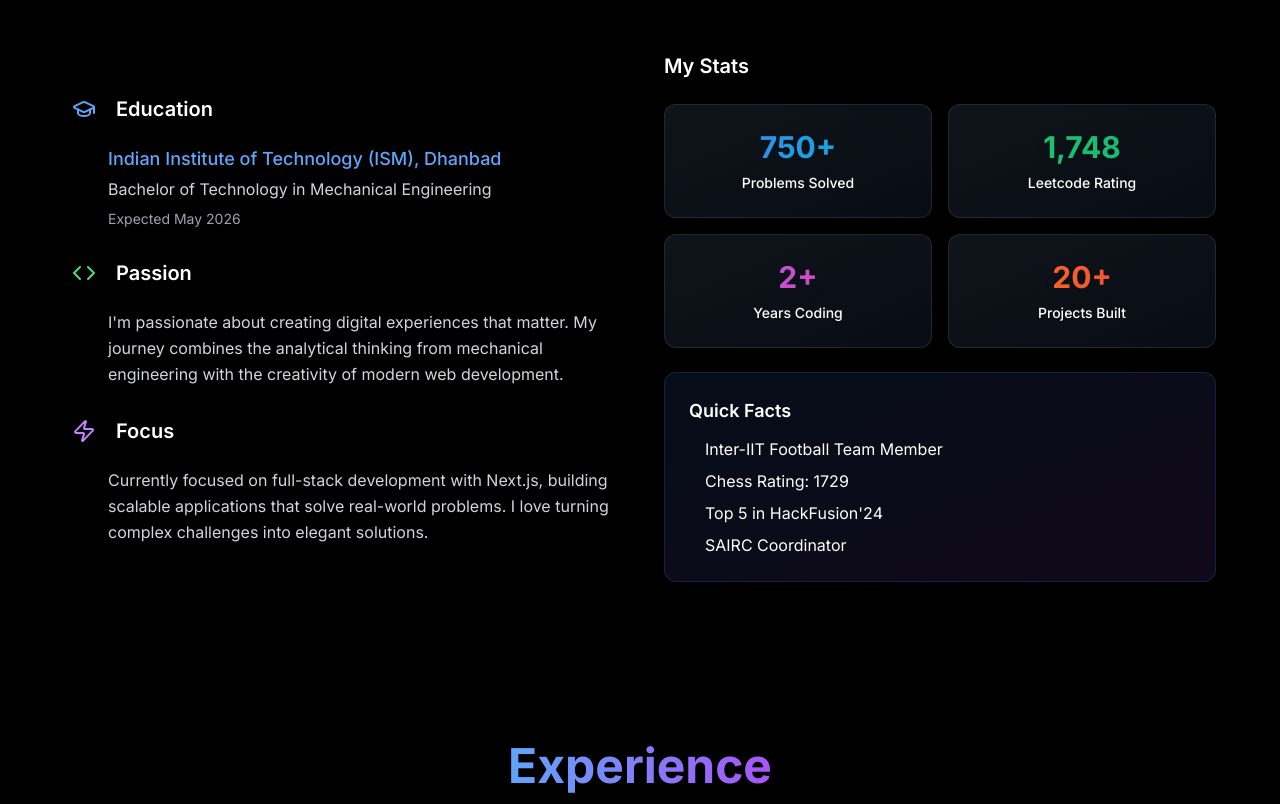
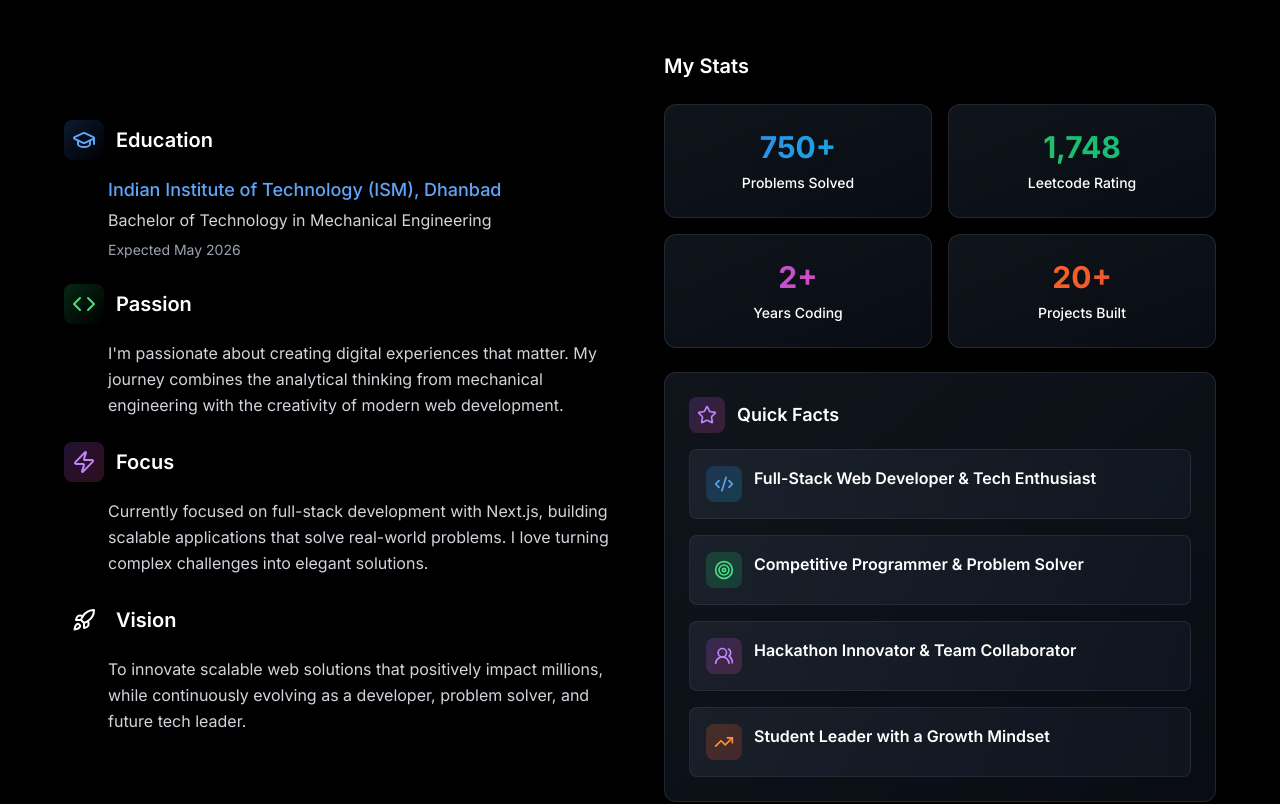
Before and after one commit to Subham170/portfolio_Next.js, a Next.js app: page / in a window 1280 px wide. Shown: the part 940-1744 px from the top of the page. Built offline with nearby package versions, Linux system fonts and the light colour scheme.

Commit message:
updated about section

```diff
--- a/components/about.tsx
+++ b/components/about.tsx
@@ -1,13 +1,30 @@
 "use client"
 
-import { GraduationCap, Code, Zap } from "lucide-react"
+import {
+  GraduationCap,
+  Code,
+  Zap,
+  Target,
+  Trophy,
+  Users,
+  Star,
+  Award,
+  Code2,
+  Users2,
+  TrendingUp,
+  BookOpen,
+  Heart,
+  Rocket,
+  ClubIcon as Football,
+  CastleIcon as ChessKnight,
+} from "lucide-react"
 import data from "@/data.json"
 import { motion, useMotionValue, animate, useInView } from "framer-motion"
 import { useEffect, useRef } from "react"
 
 function AnimatedNumber({ value, inView }: { value: string; inView: boolean }) {
   const ref = useRef<HTMLSpanElement>(null)
-  const number = parseInt(value.replace(/\D/g, ""))
+  const number = Number.parseInt(value.replace(/\D/g, ""))
   const suffix = value.replace(/\d+/g, "")
   const motionValue = useMotionValue(0)
 
@@ -23,6 +40,7 @@ function AnimatedNumber({ value, inView }: { value: string; inView: boolean }) {
         },
       })
     } else {
+      // Reset motionValue when not in view to restart animation on re-entry
       motionValue.set(0)
       if (ref.current) ref.current.textContent = "0"
     }
@@ -31,7 +49,8 @@ function AnimatedNumber({ value, inView }: { value: string; inView: boolean }) {
 
   return (
     <span>
-      <span ref={ref}>0</span>{suffix}
+      <span ref={ref}>0</span>
+      {suffix}
     </span>
   )
 }
@@ -41,7 +60,23 @@ export function About() {
     GraduationCap,
     Code,
     Zap,
-  }
+    Target,
+    BookOpen,
+    Heart,
+    Rocket,
+    Trophy,
+    Users,
+    Star,
+    Award,
+    Code2,
+    Users2,
+    TrendingUp,
+    Football,
+    ChessKnight,
+  } as const
+
+  const cardRefs = useRef<HTMLDivElement[]>([])
+  const factRefs = useRef<HTMLDivElement[]>([])
 
   return (
     <section id="about" className="py-20 relative z-10">
@@ -54,18 +89,34 @@ export function About() {
               </span>
             </h2>
           </div>
-
           <div className="grid md:grid-cols-2 gap-12 items-center">
             {/* Left side - Text content */}
             <div className="space-y-6">
-              <div className="space-y-4">
+                              {data.sections.about.sections.map((section, index) => {
+                  const IconComponent = iconMap[section.icon as keyof typeof iconMap]
+                  const sectionRef = useRef<HTMLDivElement>(null)
+                  const inView = useInView(sectionRef, { amount: 0.6 })
+
+                  return (
+                    <motion.div
+                      key={index}
+                      ref={sectionRef}
+                      className="space-y-4"
+                      initial={{ opacity: 0, x: -50 }}
+                      whileInView={{ opacity: 1, x: 0 }}
+                      viewport={{ once: true, amount: 0.4 }}
+                      transition={{ duration: 0.6, delay: index * 0.1 }}
+                    >
                     <div className="flex items-center gap-3 mb-4">
-                  <div className={`p-2 rounded-lg bg-gradient-to-br ${data.sections.about.sections[0].color}`}>
-                    <GraduationCap className={`h-6 w-6 ${data.sections.about.sections[0].iconColor}`} />
+                      <div className={`p-2 rounded-lg bg-gradient-to-br ${section.color}`}>
+                        {IconComponent && <IconComponent className={`h-6 w-6 ${section.iconColor}`} />}
                       </div>
-                  <h3 className="text-xl font-semibold text-white">{data.sections.about.sections[0].title}</h3>
+                      <h3 className="text-xl font-semibold text-white">{section.title}</h3>
                     </div>
                     <div className="pl-11">
+                      {section.title === "Education" ? (
+                        // Special handling for Education section
+                        <>
                           <h4 className="text-lg font-medium text-blue-400 mb-1">
                             {data.personal.education.institution}
                           </h4>
@@ -73,45 +124,23 @@ export function About() {
                           <div className="flex flex-wrap gap-4 text-sm text-gray-400">
                             <span>{data.personal.education.graduation}</span>
                           </div>
+                        </>
+                      ) : (
+                        // For all other sections
+                        <p className="text-gray-300 leading-relaxed">{section.description}</p>
+                      )}
                     </div>
+                  </motion.div>
+                )
+              })}
             </div>
-
-              <div className="space-y-4">
-                <div className="flex items-center gap-3 mb-4">
-                  <div className={`p-2 rounded-lg bg-gradient-to-br ${data.sections.about.sections[1].color}`}>
-                    <Code className={`h-6 w-6 ${data.sections.about.sections[1].iconColor}`} />
-                  </div>
-                  <h3 className="text-xl font-semibold text-white">{data.sections.about.sections[1].title}</h3>
-                </div>
-                <div className="pl-11">
-                  <p className="text-gray-300 leading-relaxed">
-                    {data.sections.about.sections[1].description}
-                  </p>
-                </div>
-              </div>
-
-              <div className="space-y-4">
-                <div className="flex items-center gap-3 mb-4">
-                  <div className={`p-2 rounded-lg bg-gradient-to-br ${data.sections.about.sections[2].color}`}>
-                    <Zap className={`h-6 w-6 ${data.sections.about.sections[2].iconColor}`} />
-                  </div>
-                  <h3 className="text-xl font-semibold text-white">{data.sections.about.sections[2].title}</h3>
-                </div>
-                <div className="pl-11">
-                  <p className="text-gray-300 leading-relaxed">
-                    {data.sections.about.sections[2].description}
-                  </p>
-                </div>
-              </div>
-            </div>
-
             {/* Right side - Stats/Highlights */}
             <div className="space-y-6">
               <h3 className="text-xl font-semibold text-white mb-4">My Stats</h3>
               <div className="grid grid-cols-2 gap-4">
                                   {data.personal.stats && data.personal.stats.length > 0 ? (
                     data.personal.stats.map((stat, index) => {
-                    const cardRef = useRef(null)
+                      const cardRef = useRef<HTMLDivElement>(null)
                       const inView = useInView(cardRef, { amount: 0.7 })
 
                     // Enhanced gradient colors for better visibility
@@ -139,7 +168,9 @@ export function About() {
                         whileInView={{ opacity: 1, y: 0 }}
                         viewport={{ once: false, amount: 0.6 }}
                       >
-                        <div className={`text-3xl font-bold bg-gradient-to-r ${getEnhancedColor(stat.color)} bg-clip-text text-transparent mb-2 drop-shadow-lg`}>
+                        <div
+                          className={`text-3xl font-bold bg-gradient-to-r ${getEnhancedColor(stat.color)} bg-clip-text text-transparent mb-2 drop-shadow-lg`}
+                        >
                           <AnimatedNumber value={stat.number} inView={inView} />
                         </div>
                         <div className="text-white text-sm font-medium">{stat.label}</div>
@@ -152,26 +183,59 @@ export function About() {
                   </div>
                 )}
               </div>
+              <motion.div
+                className="p-6 rounded-xl bg-gradient-to-br from-gray-800/50 to-gray-900/50 backdrop-blur-sm border border-gray-700/50 hover:border-blue-500/50 transition-all duration-300 hover:scale-105"
+                initial={{ opacity: 0, y: 20 }}
+                whileInView={{ opacity: 1, y: 0 }}
+                viewport={{ once: true, amount: 0.6 }}
+              >
+                <div className="flex items-center gap-3 mb-4">
+                  <div className="p-2 rounded-lg bg-gradient-to-br from-purple-500/20 to-pink-500/20">
+                    <Star className="h-5 w-5 text-purple-400" />
+                  </div>
+                  <h4 className="text-lg font-semibold text-white">Quick Facts</h4>
+                </div>
+                <div className="space-y-4">
+                                      {data.personal.quickFacts && data.personal.quickFacts.length > 0 ? (
+                      data.personal.quickFacts.map((fact, index) => {
+                        const iconMap = [Code2, Target, Users2, TrendingUp]
+                        const IconComponent = iconMap[index] || Code2
+                        const colors = [
+                          "from-blue-500/20 to-cyan-500/20 text-blue-400",
+                          "from-green-500/20 to-emerald-500/20 text-green-400",
+                          "from-purple-500/20 to-pink-500/20 text-purple-400",
+                          "from-orange-500/20 to-red-500/20 text-orange-400",
+                        ]
+                        const colorClass = colors[index % colors.length]
+                        const factRef = useRef<HTMLDivElement>(null)
+                        const inView = useInView(factRef, { amount: 0.6 })
 
-              <div className="p-6 rounded-xl bg-gradient-to-br from-blue-500/10 to-purple-500/10 border border-blue-500/20">
-                <h4 className="text-lg font-semibold text-white mb-3">Quick Facts</h4>
-                <ul className="space-y-2 text-gray-300">
-                  {data.personal.quickFacts && data.personal.quickFacts.length > 0 ? (
-                    data.personal.quickFacts.map((fact, index) => (
-                      <li key={index} className="flex items-center gap-2">
-                        <span className={`w-2 h-2 bg-${
-                          index === 0 ? "blue" :
-                          index === 1 ? "green" :
-                          index === 2 ? "purple" : "orange"
-                        }-400 rounded-full`}></span>
-                        <span className="text-white">{fact}</span>
-                      </li>
-                    ))
+                      return (
+                                                  <motion.div
+                            key={index}
+                            ref={factRef}
+                          className="p-4 rounded-lg bg-gradient-to-r from-gray-700/30 to-gray-800/30 border border-gray-600/30 hover:border-gray-500/50 transition-all duration-300 hover:scale-102"
+                          initial={{ opacity: 0, x: -20 }}
+                          whileInView={{ opacity: 1, x: 0 }}
+                          viewport={{ once: true, amount: 0.6 }}
+                          transition={{ delay: index * 0.1 }}
+                        >
+                          <div className="flex items-start gap-3">
+                            <div className={`p-2 rounded-lg bg-gradient-to-br ${colorClass} flex-shrink-0`}>
+                              {IconComponent && <IconComponent className="h-5 w-5" />}
+                            </div>
+                            <div className="flex-1">
+                              <h5 className="text-white font-semibold">{fact.title}</h5>
+                            </div>
+                          </div>
+                        </motion.div>
+                      )
+                    })
                   ) : (
-                    <li className="text-gray-400">No quick facts available</li>
+                    <div className="text-gray-400 text-center py-4">No quick facts available</div>
                   )}
-                </ul>
                 </div>
+              </motion.div>
             </div>
           </div>
         </div>
--- a/data.json
+++ b/data.json
@@ -16,10 +16,22 @@
       { "number": "20+", "label": "Projects Built", "color": "from-orange-400 to-red-400" }
     ],
     "quickFacts": [
-      "Inter-IIT Football Team Member",
-      "Chess Rating: 1729",
-      "Top 5 in HackFusion'24",
-      "SAIRC Coordinator"
+      {
+        "title": "Full-Stack Web Developer & Tech Enthusiast",
+        "description": "Building scalable web applications with modern frontend and backend technologies."
+      },
+      {
+        "title": "Competitive Programmer & Problem Solver",
+        "description": "750+ problems solved; strong foundation in DSA, OOPs, and system design."
+      },
+      {
+        "title": "Hackathon Innovator & Team Collaborator",
+        "description": "Proven performer in national hackathons, thriving in fast-paced, team-driven environments."
+      },
+      {
+        "title": "Student Leader with a Growth Mindset",
+        "description": "Active in leadership roles and sports, balancing academics, coding, and teamwork."
+      }
     ]
   },
   "social": {
@@ -215,6 +227,13 @@
           "color": "from-purple-500/20 to-pink-500/20",
           "iconColor": "text-purple-400",
           "description": "Currently focused on full-stack development with Next.js, building scalable applications that solve real-world problems. I love turning complex challenges into elegant solutions."
+        },
+        {
+          "title": "Vision",
+          "icon": "Rocket",
+          "color": "from-pink-500/20 to-purple-500/20",
+          "iconColor": "text-pink-400",
+          "description": "To innovate scalable web solutions that positively impact millions, while continuously evolving as a developer, problem solver, and future tech leader."
         }
       ]
     },
```
Also changed, not shown: app/layout.tsx (+15 -0 lines), next.config.mjs (+16 -0 lines). Lines whose indentation alone changed are shown as unchanged.
